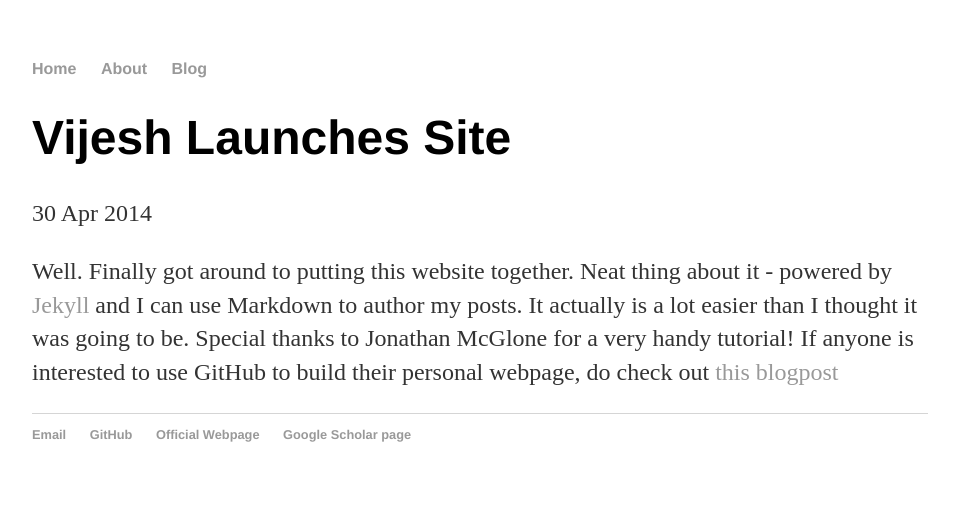
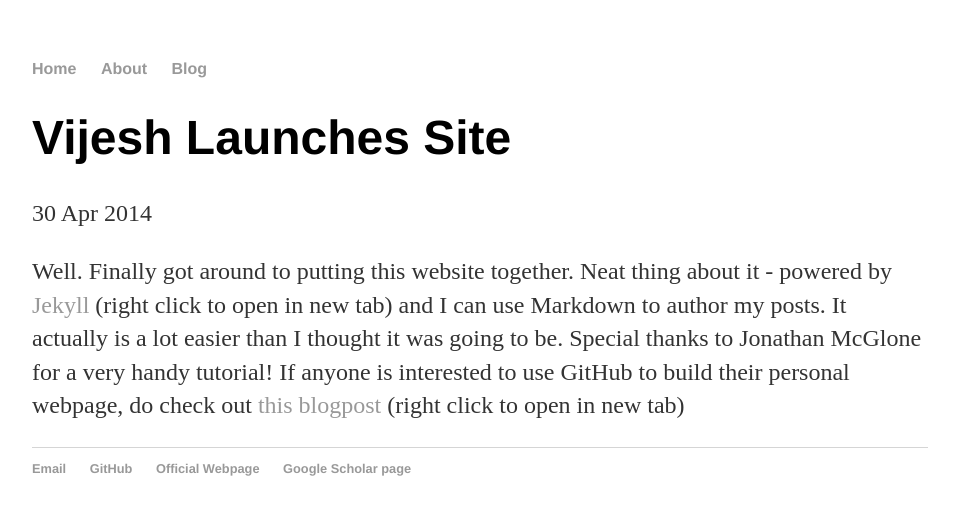
Before and after one commit to vijeshbhute/vijeshbhute.github.io, a Jekyll site: the page built from posts/2022-03-31-Website-launched.md, in a window 1280 px wide. Shown: the top 515 px of the page, without its empty margins (160-1119 px from the left). Built offline with Jekyll 4.4.1, drawn with Linux system fonts in a browser that asks for light colours.

Commit message:
Update 2022-03-31-Website-launched.md

```diff
--- a/posts/2022-03-31-Website-launched.md
+++ b/posts/2022-03-31-Website-launched.md
@@ -4,5 +4,5 @@ title: "Vijesh Launches Site"
 date: 2014-04-30
 ---
 
-Well. Finally got around to putting this website together. Neat thing about it - powered by [Jekyll](http://jekyllrb.com) and I can use Markdown to author my posts. It actually is a lot easier than I thought it was going to be.
-Special thanks to Jonathan McGlone for a very handy tutorial! If anyone is interested to use GitHub to build their personal webpage, do check out [this blogpost](http://jmcglone.com/guides/github-pages/)
+Well. Finally got around to putting this website together. Neat thing about it - powered by [Jekyll](http://jekyllrb.com) (right click to open in new tab) and I can use Markdown to author my posts. It actually is a lot easier than I thought it was going to be.
+Special thanks to Jonathan McGlone for a very handy tutorial! If anyone is interested to use GitHub to build their personal webpage, do check out [this blogpost](http://jmcglone.com/guides/github-pages/) (right click to open in new tab)
```
